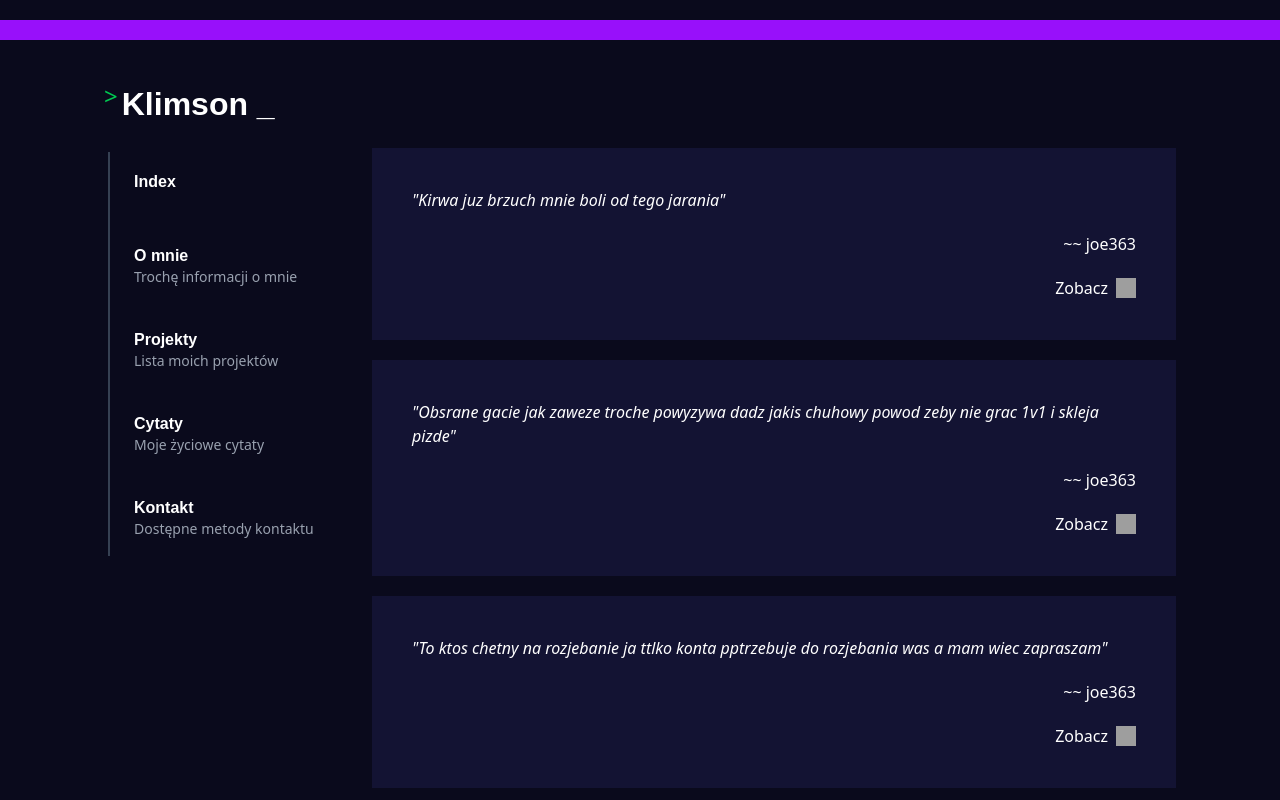
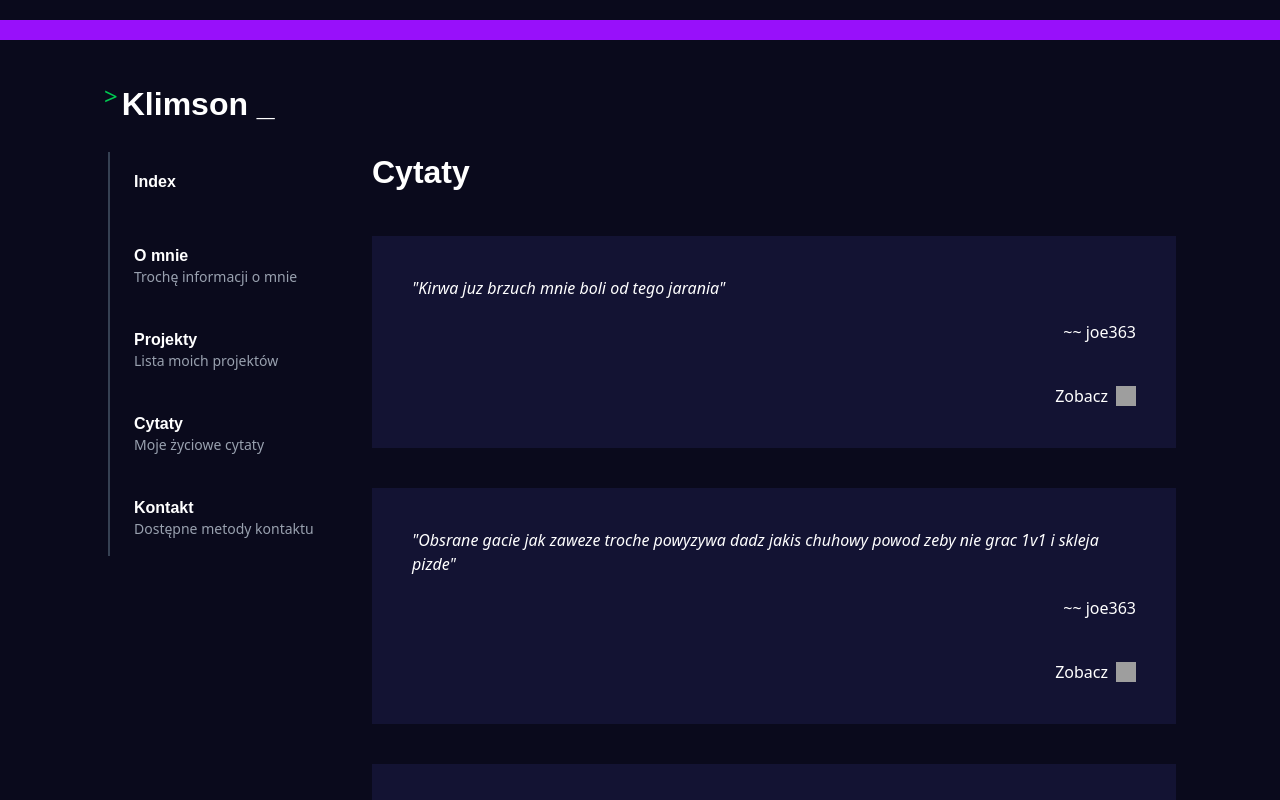
Before and after one commit to fairdev2003/portfolio-app, a SvelteKit app: page /quotes in a window 1280 px wide. Shown: the top 800 px of the page. Built offline with nearby package versions, Linux system fonts and the light colour scheme; grey boxes are pictures that could not be loaded.

Commit message:
Improved QuoteBox and removed useless console.log

```diff
--- a/src/routes/quote/[q_path]/+page.svelte
+++ b/src/routes/quote/[q_path]/+page.svelte
@@ -10,7 +10,6 @@
 	let quote : QuoteProps;
 
 	onMount(() => {
-		console.log(data.q_path);
 		quotes.map((q) => {
 			if (q.path === data.q_path) {
 				validPath = true;
--- a/src/routes/quotes/(components)/QuoteBox.svelte
+++ b/src/routes/quotes/(components)/QuoteBox.svelte
@@ -2,7 +2,13 @@
 	import Box from '../../../components/Box.svelte';
 	import AnimatedLink from '../../../components/AnimatedLink.svelte';
 
-	let { quote, author, path } = $props()
+	type QuoteBoxProps = {
+		quote: string;
+		author: string;
+		path?: string;
+	}
+
+	let { quote, author, path } : QuoteBoxProps = $props()
 </script>
 
 
@@ -11,7 +17,11 @@
 	<div class="flex justify-end">
 		<p>~~ {author}</p>
 	</div>
+
 	{#if path}
-		<AnimatedLink href={`/quote/${path}`} text="Zobacz"/>
+		<div class="mt-5">
+			<AnimatedLink href={`/quote/${path}`} text="Zobacz"/>
+		</div>
 	{/if}
+
 </Box>
--- a/src/routes/quotes/+page.svelte
+++ b/src/routes/quotes/+page.svelte
@@ -3,7 +3,8 @@
 	import QuoteBox from './(components)/QuoteBox.svelte';
 </script>
 
-<div class="flex flex-col gap-5 col-span-2">
+<div class="flex flex-col gap-10 col-span-2">
+	<h1>Cytaty</h1>
 	{#each quotes as quote}
 		<QuoteBox quote={quote.quote} author={quote.author} path={quote.path}/>
 	{/each}
```
